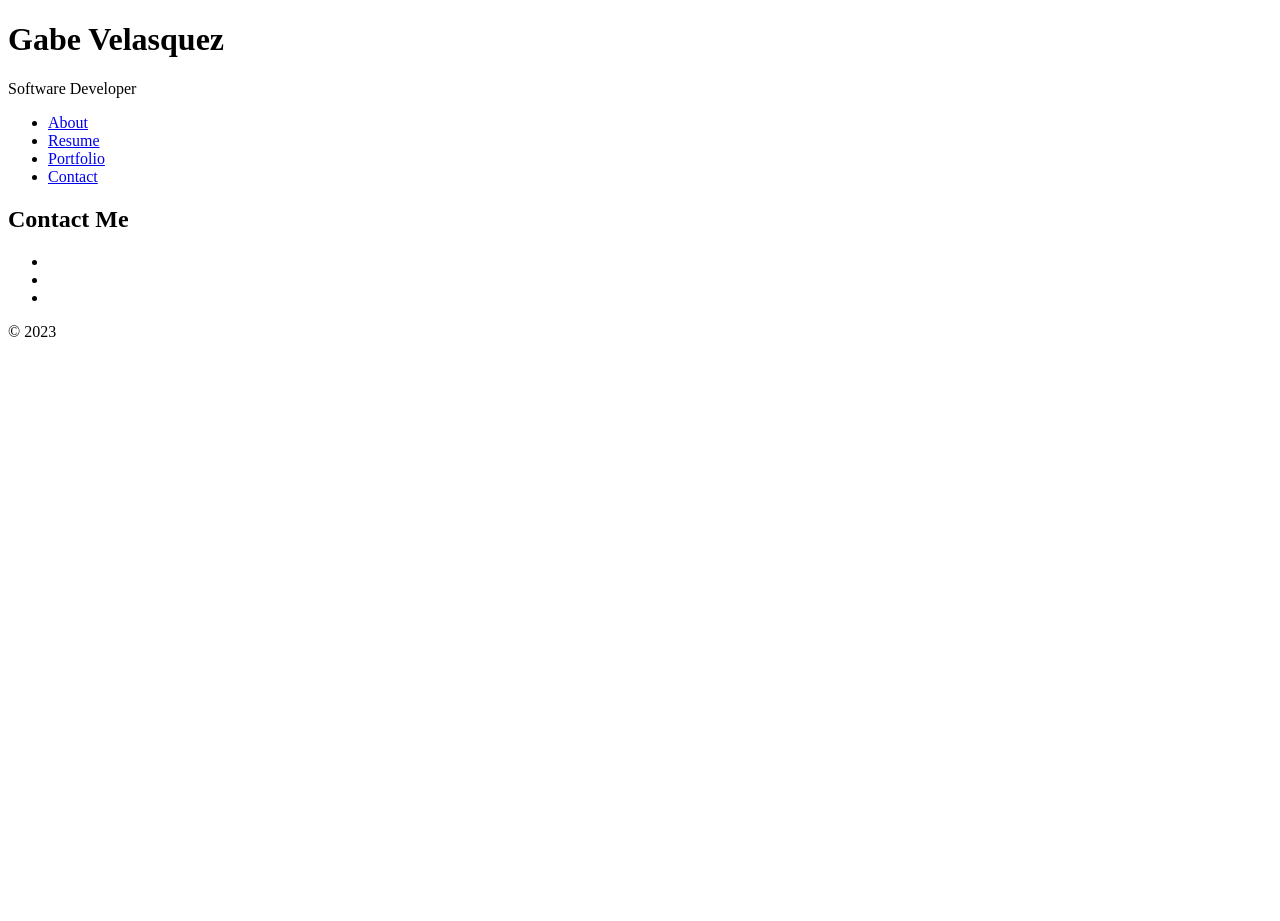
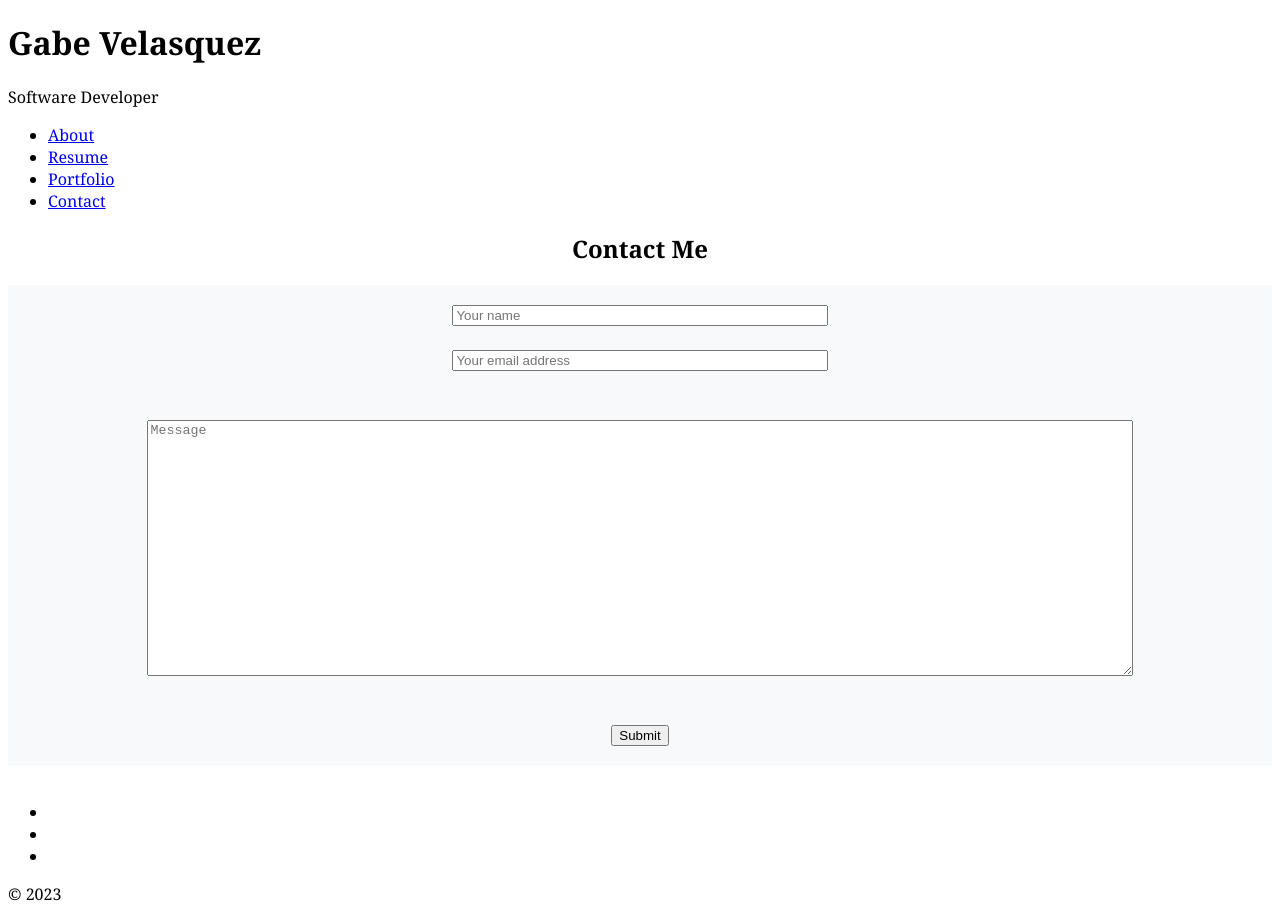
Before and after one commit to Gabe-Velasquez/Module2-Portfolio, a React (Vite) app: page /Contact in a window 1280 px wide. Before the commit the page ends 800 px from the top, so only its background shows below. Built offline with nearby package versions, Linux system fonts and the light colour scheme.

Commit message:
started styling contact form

```diff
--- a/src/App.jsx
+++ b/src/App.jsx
@@ -1,6 +1,7 @@
 import { Outlet } from "react-router-dom";
 import Header from"./Components/Header"
 import Footer from './Components/Footer'
+import "./styles/globals.css";
 
 function App() {
   return (
--- a/src/Components/contactForm.jsx
+++ b/src/Components/contactForm.jsx
@@ -1,12 +1,12 @@
-import { useForm, ValidationError }from "@formspree/react"
+import { useForm, ValidationError } from '@formspree/react'
 
-function contactForm(){
-    const [state, handleSubmit] = useForm("mdoyovzj");
+function ContactForm() {
+    const [state, handleSubmit] = useForm('xnqkrlge')
     if (state.succeeded) {
         return <p>Thanks for your submission!</p>;
     }
     return (
-        <form onSubmit={handleSubmit}>
+        <form className='form-card' onSubmit={handleSubmit}>
             <input
                 type="text"
                 className="form-email"
@@ -24,11 +24,11 @@ function contactForm(){
                 id="message"
                 name="message"/>
             <ValidationError prefix="Message" field="message" errors={state.errors}/>
-            <button className="button" type="submit" disabled={state.submitting}>
+            <button className="form-button" type="submit" disabled={state.submitting}>
                 Submit
             </button>
         </form>
     )
 }
 
-export default contactForm;
+export default ContactForm;
--- a/src/Pages/Contact.jsx
+++ b/src/Pages/Contact.jsx
@@ -1,9 +1,10 @@
-import contactForm from "../Components/contactForm";
+import ContactForm from "../Components/contactForm";
+
 export default function Contact(){
     return(
-        <div>
+        <div className="contact-main">
             <h2>Contact Me</h2>
-            <contactForm />
+            <ContactForm />
         </div>
-    )
+    );
 }
--- a/src/styles/globals.css
+++ b/src/styles/globals.css
@@ -2,3 +2,29 @@ html, body{
     scroll-behavior: smooth;
     font-family: Georgia, 'Times New Roman', Times, serif;
 }
+
+.form-card{
+    display: flex;
+    justify-content: center;
+    flex-direction: column;
+    align-items: center;
+    padding: 20px;
+
+    background-color: #f7f9fa;
+}
+
+.contact-main{
+    text-align: center;
+    margin-bottom: 35px;
+}
+
+.form-email{
+    width: 30%;
+    margin-bottom: 2%;
+}
+.form-message{
+    width:80%;
+    height: 250px;
+    margin-top: 2%;
+    margin-bottom: 4%;
+}
```
